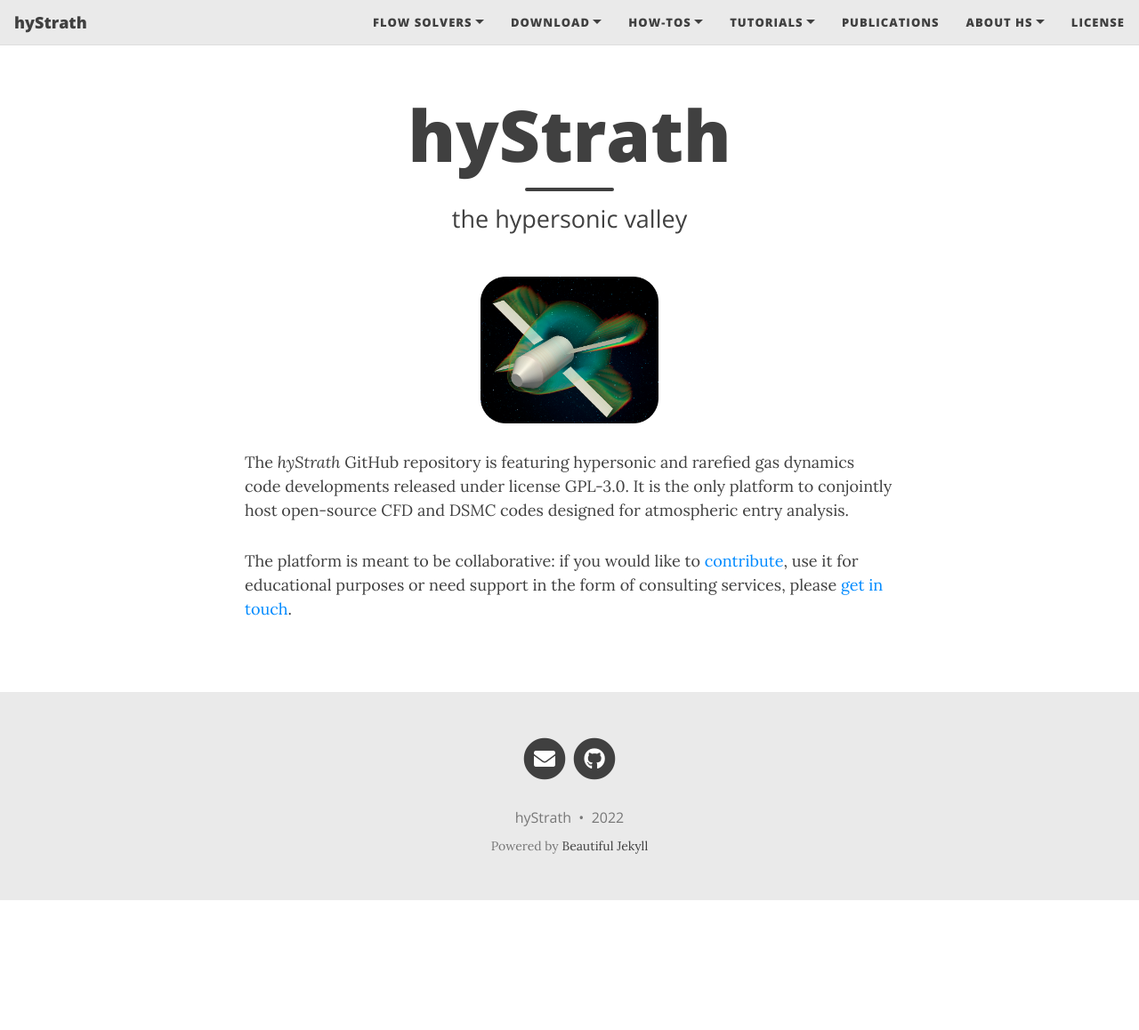
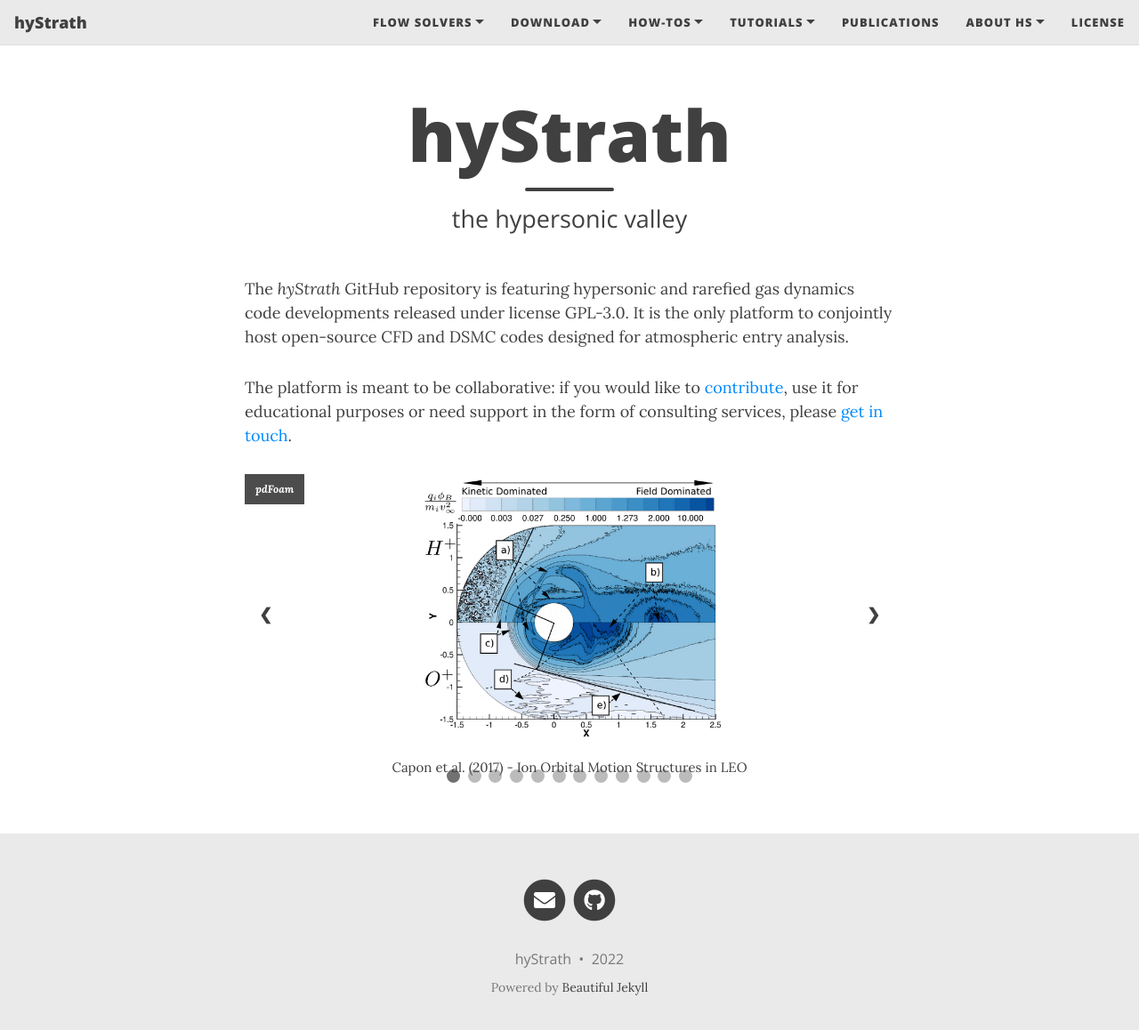
Before and after one commit to hystrath/hystrath.github.io, a Jekyll site: the page built from index.html, in a window 1280 px wide and 1171 px high. Shown: the top 1158 px of the window at 89% size. Built offline with Jekyll 4.4.1, drawn with Linux system fonts in a browser that asks for light colours; nearby versions of some CDN libraries; the list of posts is cut into pages by our own code.

Commit message:
Editing pages

```diff
--- a/index.html
+++ b/index.html
@@ -5,9 +5,9 @@ subtitle: the hypersonic valley
 nav-short: true
 ---
 
-<p align="center">
-  <img src="/docs/img/logos/satelliteMachLogo.png" width="200"/>
-</p>
+<!--<p align="center">-->
+<!--  <img src="/docs/img/logos/satelliteMachLogo.png" width="200"/>-->
+<!--</p>-->
 
 <p>
 The <i>hyStrath</i> GitHub repository is featuring hypersonic and rarefied gas dynamics code developments released under license GPL-3.0. It is the only platform to conjointly host open-source CFD and DSMC codes designed for atmospheric entry analysis.
@@ -16,3 +16,135 @@ The <i>hyStrath</i> GitHub repository is featuring hypersonic and rarefied gas d
 <p>
 The platform is meant to be collaborative: if you would like to <a href="https://hystrath.github.io/contributions/">contribute</a>, use it for educational purposes or need support in the form of consulting services, please <a href="https://hystrath.github.io/contact">get in touch</a>.
 </p>
+
+ <!-- Slideshow container -->
+<div class="slideshow-container">
+
+  <!-- Full-width images with number and caption text -->
+  <div class="hyStrathSlides">
+    <div class="solvernametext">pdFoam</div>
+    <img src="/docs/img/gallery/Capon17-PotentialEnergyContours.png" style="height:300px">
+    <div class="text">Capon et al. (2017) - Ion Orbital Motion Structures in LEO</div>
+  </div>
+
+  <div class="hyStrathSlides">
+    <div class="solvernametext">hy2Foam</div>
+    <img src="/docs/img/gallery/Casseau16-Mach20NitrogenCylinder.png" style="height:300px">
+    <div class="text">Casseau et al. (2016) - Mach 20 flow of Nitrogen around a cylinder</div>
+  </div>
+
+  <div class="hyStrathSlides">
+    <div class="solvernametext">hyFoam</div>
+    <img src="/docs/img/gallery/Hoste17-LorrainsScramjet.png" style="height:300px">
+    <div class="text">Hoste et al. (2017) - Experimental Schlieren and CFD results for Lorrain's Scramjet</div>
+  </div>
+
+  <div class="hyStrathSlides">
+    <div class="solvernametext">hyFoam</div>
+    <img src="/docs/img/gallery/Hoste17-LorrainsScramjetCp.png" style="height:300px">
+    <div class="text">Hoste et al. (2017) - Pressure coefficient for Lorrain's Scramjet, fuel-off conditions</div>
+  </div>
+
+  <div class="hyStrathSlides">
+    <div class="solvernametext">rhoCentralFoam</div>
+    <img src="/docs/img/gallery/Espinoza15-SodShockTube.png" style="height:300px">
+    <div class="text">Espinoza et al. (2015) - Sod shock tube simulation with Adaptive Mesh Refinement (AMR)</div>
+  </div>
+
+  <div class="hyStrathSlides">
+    <div class="solvernametext">ARC</div>
+    <img src="/docs/img/gallery/Renato17-PathfinderMesh.png" style="height:300px">
+    <div class="text">Renato and Scanlon (2017) - 3-D ablation and thermal response for the Pathfinder capsule</div>
+  </div>
+
+  <div class="hyStrathSlides">
+    <div class="solvernametext">ARC</div>
+    <img src="/docs/img/gallery/Renato17-PathfinderHeatFlux.png" style="height:300px">
+    <div class="text">Renato and Scanlon (2017) - 3-D ablation and thermal response for the Pathfinder capsule</div>
+  </div>
+
+  <div class="hyStrathSlides">
+    <div class="solvernametext">pdFoam</div>
+    <img src="/docs/img/gallery/Capon17-TempContours.png" style="height:300px">
+    <div class="text">Capon et al. (2017) - Mach 10 flow of Argon around a cylinder</div>
+  </div>
+
+  <div class="hyStrathSlides">
+    <div class="solvernametext">dsmcFoam+</div>
+    <img src="/docs/img/gallery/Casseau18-PorousMedia.png" style="height:300px">
+    <div class="text">Casseau and White (2018) - Random porous media generation matching a target porosity</div>
+  </div>
+
+  <div class="hyStrathSlides">
+    <div class="solvernametext">dsmcFoam+</div>
+    <img src="/docs/img/gallery/Casseau18-PorousMediaDeff.png" style="height:300px">
+    <div class="text">Casseau and White (2018) - Relation between porosity and effective diffusivity</div>
+  </div>
+
+  <div class="hyStrathSlides">
+    <div class="solvernametext">hyFoam</div>
+    <img src="/docs/img/gallery/Hoste21-HB2FlareGeometry.png" style="height:300px">
+    <div class="text">Hoste and Casseau (2021) - HB-2 flare, geometry</div>
+  </div>
+
+  <div class="hyStrathSlides">
+    <div class="solvernametext">hyFoam</div>
+    <img src="/docs/img/gallery/Hoste21-HB2FlareHeatflux.png" style="height:300px">
+    <div class="text">Hoste and Casseau (2021) - HB-2 flare, heat flux profile</div>
+  </div>
+
+  <!-- Next and previous buttons -->
+  <a class="prev" onclick="plusSlides(-1)">&#10094;</a>
+  <a class="next" onclick="plusSlides(1)">&#10095;</a>
+</div>
+
+<br>
+
+<!-- The dots/circles -->
+<div style="text-align:center">
+  <span class="dot" onclick="currentSlide(1)"></span>
+  <span class="dot" onclick="currentSlide(2)"></span>
+  <span class="dot" onclick="currentSlide(3)"></span>
+  <span class="dot" onclick="currentSlide(4)"></span>
+  <span class="dot" onclick="currentSlide(5)"></span>
+  <span class="dot" onclick="currentSlide(6)"></span>
+  <span class="dot" onclick="currentSlide(7)"></span>
+  <span class="dot" onclick="currentSlide(8)"></span>
+  <span class="dot" onclick="currentSlide(9)"></span>
+  <span class="dot" onclick="currentSlide(10)"></span>
+  <span class="dot" onclick="currentSlide(11)"></span>
+  <span class="dot" onclick="currentSlide(12)"></span>
+</div>
+
+
+
+<script>
+let slideIndex = 1;
+showSlides(slideIndex);
+
+<!-- Next/previous controls-->
+function plusSlides(n) {
+  showSlides(slideIndex += n);
+}
+
+<!--Thumbnail image controls-->
+function currentSlide(n) {
+  showSlides(slideIndex = n);
+}
+
+function showSlides(n) {
+  let i;
+  let slides = document.getElementsByClassName("hyStrathSlides");
+  let dots = document.getElementsByClassName("dot");
+  if (n > slides.length) {slideIndex = 1}
+  if (n < 1) {slideIndex = slides.length}
+  for (i = 0; i < slides.length; i++) {
+    slides[i].style.display = "none";
+  }
+  for (i = 0; i < dots.length; i++) {
+    dots[i].className = dots[i].className.replace(" active", "");
+  }
+  slides[slideIndex-1].style.display = "block";
+  dots[slideIndex-1].className += " active";
+}
+</script>
```
